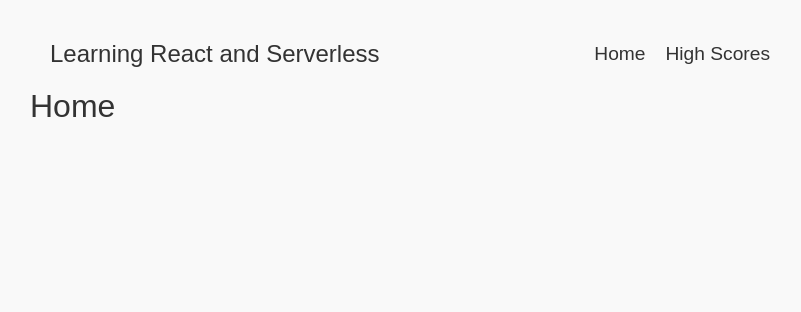
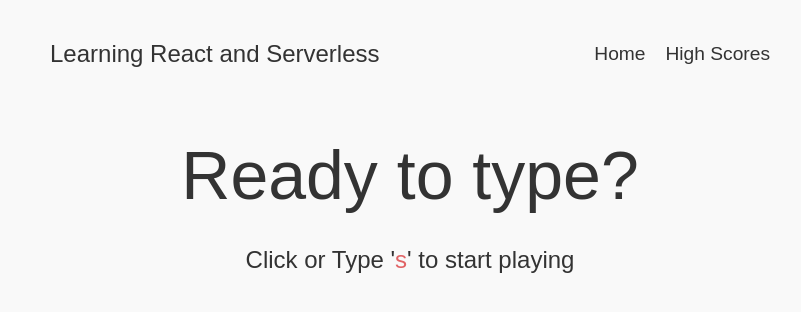
Before and after one commit to GiammaCarioca/react-and-serverless, a React (Create React App) app: page / in a window 1280 px wide. Shown: the top 312 px of the page, without its empty margins (230-1031 px from the left). Built offline with nearby package versions, Linux system fonts and the light colour scheme.

Commit message:
styled the home page

```diff
--- a/src/pages/Home.js
+++ b/src/pages/Home.js
@@ -1,5 +1,15 @@
 import React from 'react'
+import { Accent } from '../styled/Random'
+import { CTA } from '../styled/CTA'
+import { StyledTitle } from '../styled/Random'
 
 export default function Home() {
-	return <h1>Home</h1>
+	return (
+		<div>
+			<StyledTitle>Ready to type?</StyledTitle>
+			<CTA to="/game">
+				Click or Type '<Accent>s</Accent>' to start playing
+			</CTA>
+		</div>
+	)
 }
--- /dev/null
+++ b/src/styled/CTA.js
@@ -0,0 +1,12 @@
+import styled from 'styled-components'
+import { Link } from 'react-router-dom'
+
+export const CTA = styled(Link)`
+	font-size: 1.5rem;
+	text-align: center;
+	display: block;
+	text-decoration: none;
+	&:hover {
+		text-decoration: underline;
+	}
+`
--- /dev/null
+++ b/src/styled/Random.js
@@ -0,0 +1,13 @@
+import styled from 'styled-components'
+
+export const Accent = styled.span`
+	color: #e16365;
+`
+
+export const StyledTitle = styled.h1`
+	font-size: 4.25rem;
+	font-weight: 300;
+	text-align: center;
+	margin-bottom: 2rem;
+	margin-top: 3rem;
+`
```
